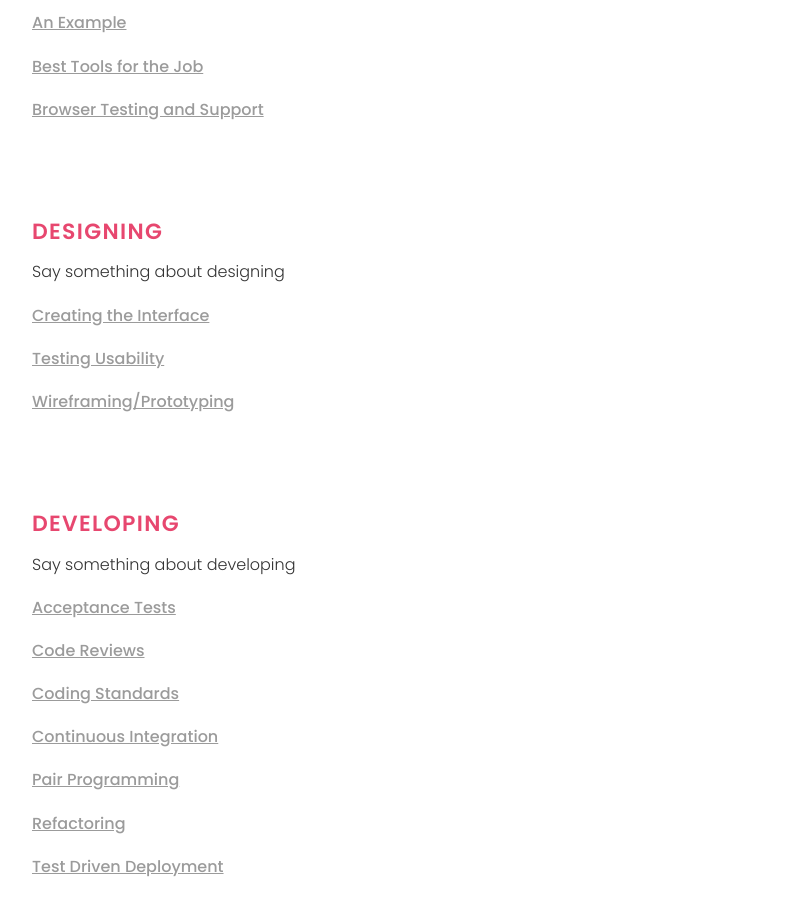
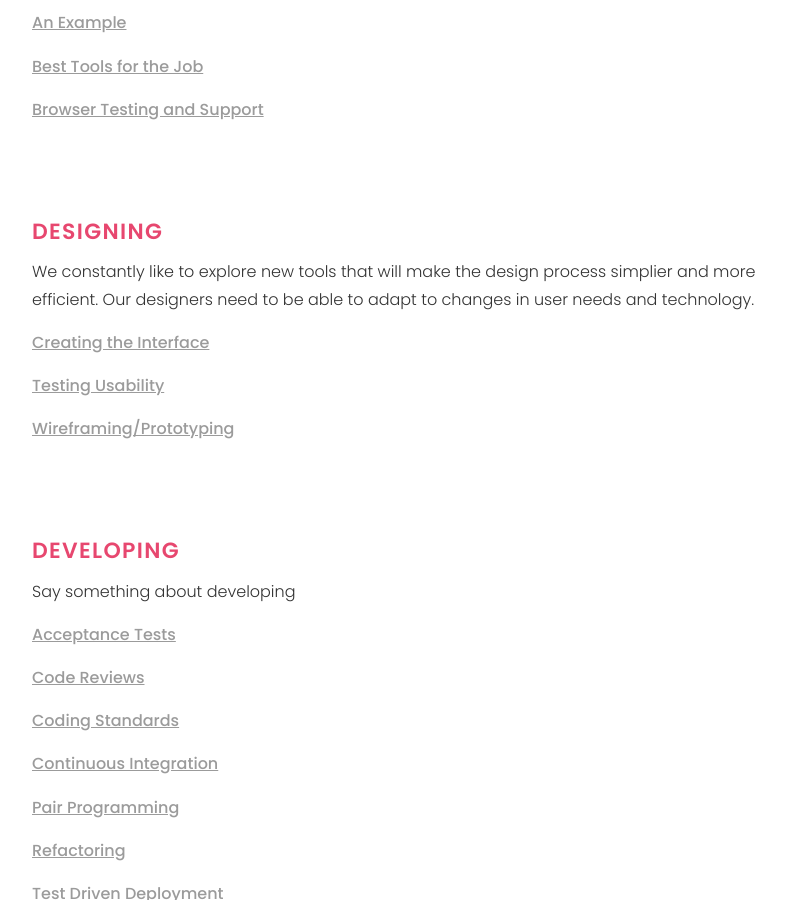
Before and after one commit to vixdigital/playbook, a Jekyll site: the page built from index.md, in a window 1280 px wide and 900 px high, scrolled down 1897 px. Shown: the whole window, without its empty margins (238-1024 px from the left). Built offline with Jekyll 4.4.1, drawn with Linux system fonts in a browser that asks for light colours.

Commit message:
Update index.html

```diff
--- a/_layouts/index.html
+++ b/_layouts/index.html
@@ -61,7 +61,7 @@ layout: default
 
     <div class="section">
         <h4 class="section__title">Designing</h4>
-        <p>Say something about designing</p>
+        <p>We constantly like to explore new tools that will make the design process simplier and more efficient. Our designers need to be able to adapt to changes in user needs and technology.</p>
         {% for play in site.plays %}
             {% if play.categories contains "designing" %}
                 <p><a class="section__link" href="{{ play.url | relative_url }}">{{ play.title | escape }}</a></p>
```
